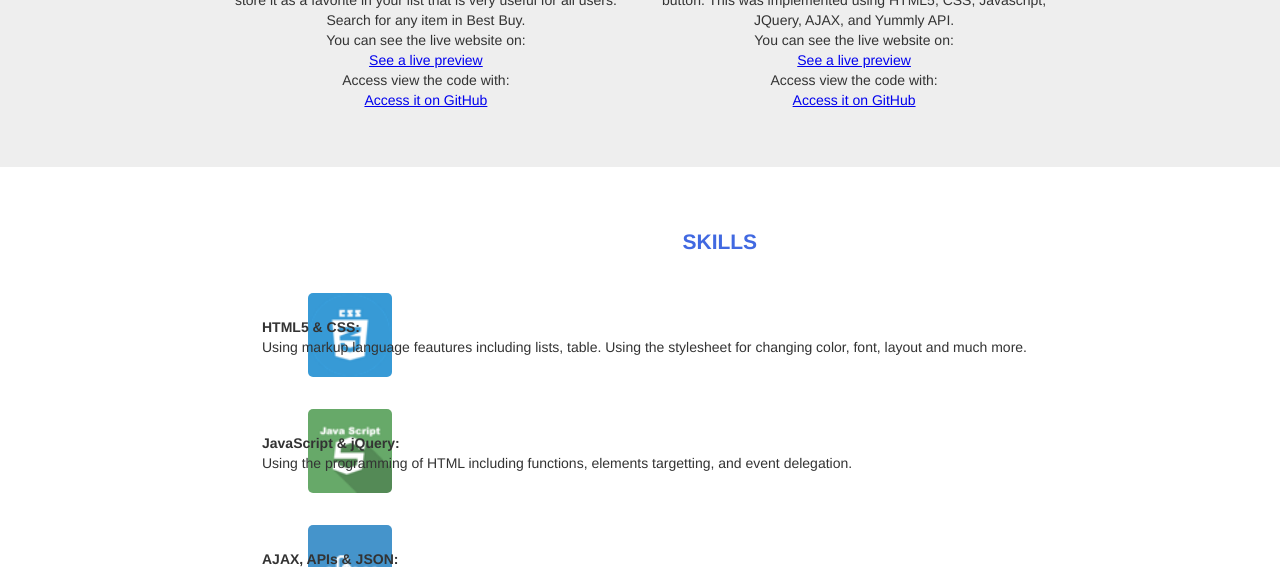
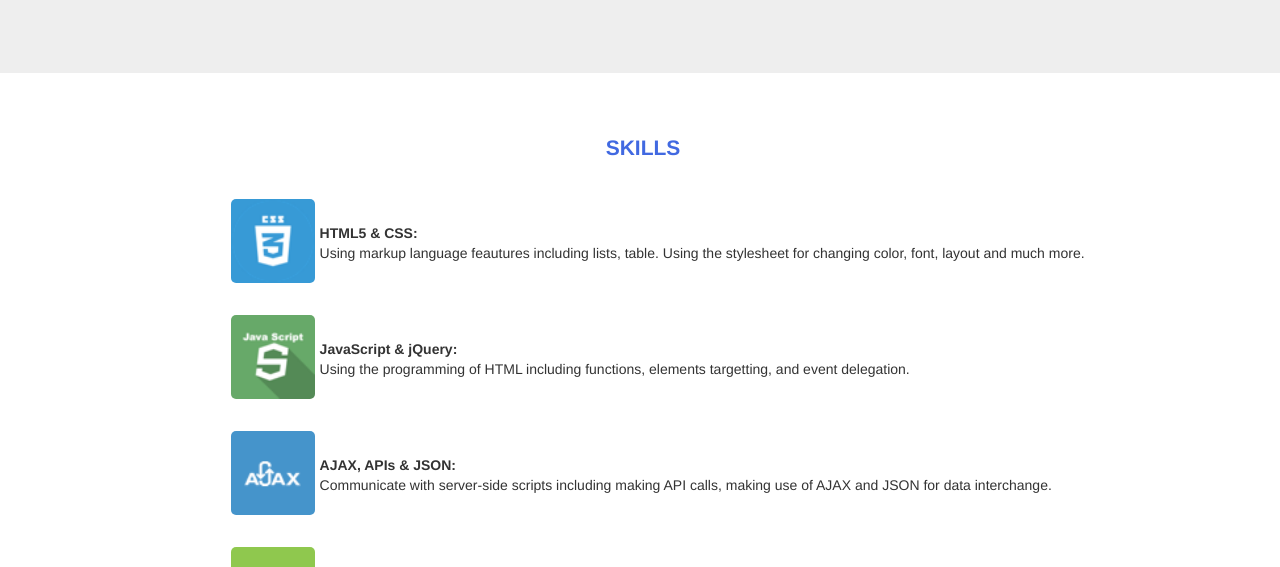
Before and after one commit to marogef/portfolio, a website: page index.html in a window 1280 px wide. Shown: the part 2233-2800 px from the top of the page. Drawn offline with nearby package versions, Linux system fonts and the light colour scheme.

Commit message:
deleted media queries for very large devices

```diff
--- a/main.css
+++ b/main.css
@@ -337,76 +337,88 @@ color: white;
     margin: 18px 9px -28px 9px;
 }
 
-@media only screen and (max-device-width : 1920px)  {
-.about{
-    width: 62%;
-}
-.skills{
-    width: 59%;
-}
-.skills img{
-    margin: 36px 1303px 0px 7px;
-}
-.projects {
-    padding: 41px 198px;
-}
-}
-@media only screen and (max-device-width : 1680px)  {
-.skills{
-    width: 72%;
-}
-.skills img {
-    margin: 36px 1090px 0px 7px;
-}
-}
-@media only screen and (max-device-width : 1680px)  {
+/*@media only screen and (max-device-width : 1920px)  {*/
+/*.about{*/
+/*    width: 62%;*/
+/*}*/
+/*.skills{*/
+/*    width: 59%;*/
+/*}*/
+/*.skills img{*/
+/*    margin: 36px 1303px 0px 7px;*/
+/*}*/
+/*.projects {*/
+/*    padding: 41px 198px;*/
+/*}*/
+/*}*/
+/*@media only screen and (max-device-width : 1680px)  {*/
+/*.skills{*/
+/*    width: 72%;*/
+/*}*/
+/*.skills img {*/
+/*    margin: 36px 1090px 0px 7px;*/
+/*}*/
+/*}*/
+/*@media only screen and (max-device-width : 1680px)  {*/
 
-.skills img {
-    margin: 36px 1023px 0px 7px;
-}
-}
-@media only screen and (max-device-width : 1440px)  {
-.skills{
-    width: 80%;
-}
-.skills img {
-    margin: 36px 878px 0px 7px;
-}
-}
+/*.skills img {*/
+/*    margin: 36px 1023px 0px 7px;*/
+/*}*/
+/*}*/
+/*@media only screen and (max-device-width : 1440px)  {*/
+/*.skills{*/
+/*    width: 80%;*/
+/*}*/
+/*.skills img {*/
+/*    margin: 36px 878px 0px 7px;*/
+/*}*/
+/*}*/
 
 
-@media only screen and (max-device-width : 1367px)  {
-.skills{
-    width: 83%;
-}
-.skills img {
-    margin: 36px 737px 0px 7px;
-}
-}
-@media only screen and (max-device-width: 1280px) {
-.skills {
-    width: 88%;
-}
-.skills img {
-    margin: 36px 753px 0px 7px;
-}
-}
-@media only screen and (max-device-width: 1024px){
-    .about{
-        height: 700px;
-    }
-.skills {
-    width: 112%;
-}
-.skills img {
-    margin: 36px 746px 0px 7px;
-}
-}
-@media only screen and (max-device-width: 960px){
-    .about img {
-    margin: 0px 17px;
-}
-}
+/*@media only screen and (max-device-width : 1367px)  {*/
+/*.skills{*/
+/*    width: 83%;*/
+/*}*/
+/*.skills img {*/
+/*    margin: 36px 737px 0px 7px;*/
+/*}*/
+/*}*/
+/*@media only screen and (max-device-width: 1280px) {*/
+/*.skills {*/
+/*    width: 88%;*/
+/*}*/
+/*.skills img {*/
+/*    margin: 36px 753px 0px 7px;*/
+/*}*/
+/*}*/
+
+/*@media only screen and (max-device-width: 1089px){*/
+/*    .about{*/
+/*        height: 700px;*/
+/*    }*/
+/*.skills {*/
+/*    width: 112%;*/
+/*} */
+/*.skills img {*/
+/*    margin: 36px 746px 0px 7px;*/
+/*}*/
+/*}*/
+/*@media only screen and (max-device-width: 1024px){*/
+/*    .about{*/
+/*        height: 700px;*/
+/*    }*/
+/*.skills {*/
+/*    width: 112%;*/
+/*} */
+/*.skills img {*/
+/*    margin: 36px 746px 0px 7px;*/
+/*}*/
+/*}*/
+/*@media only screen and (max-device-width: 960px){*/
+/*    .about img {*/
+/*    margin: 0px 17px;*/
+/*}*/
+/*}*/
 
 @media only screen and (max-device-width: 768px) {
 .about{
```
Also changed, not shown: package.json (added, +22 -0 lines), 1 other file.
